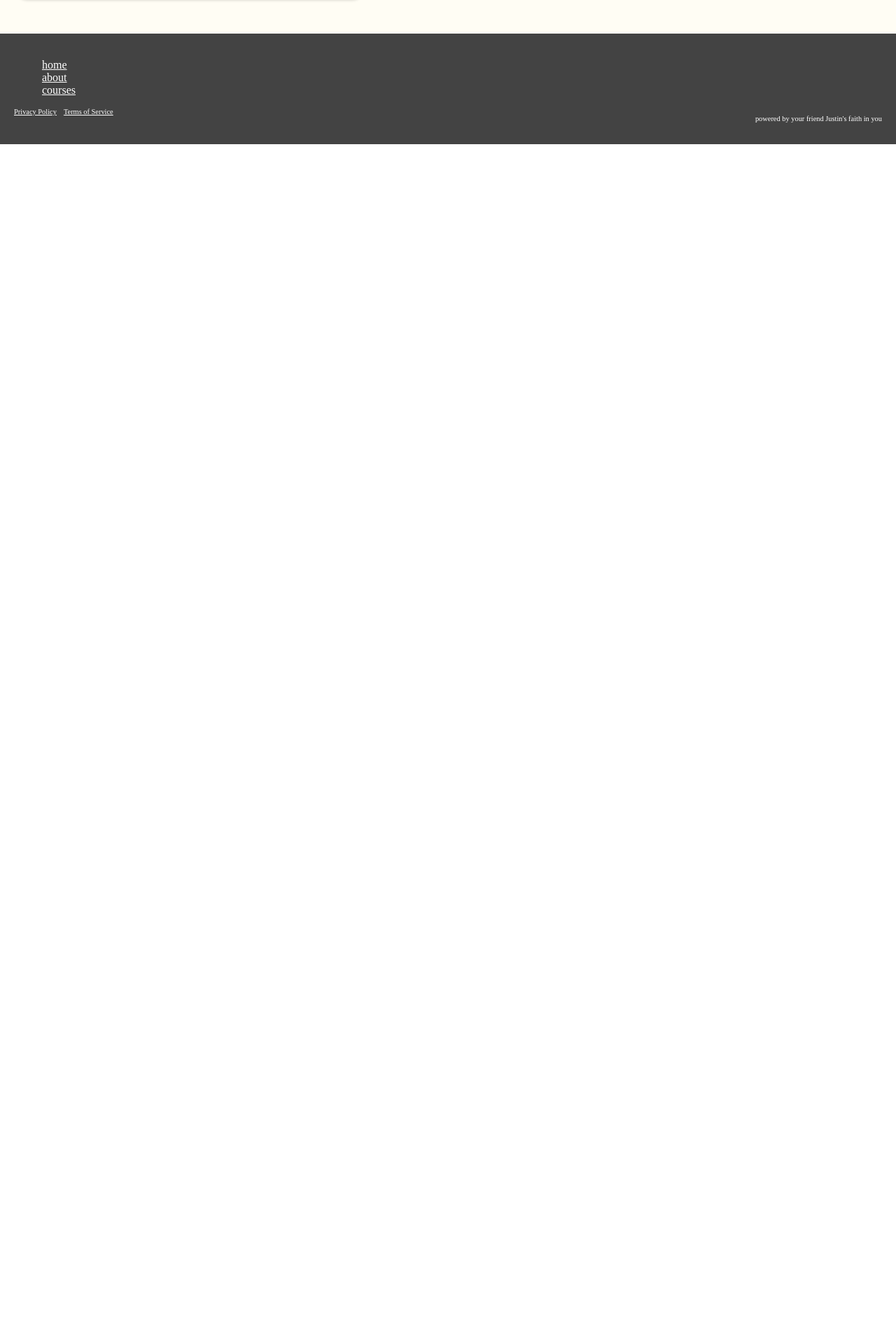
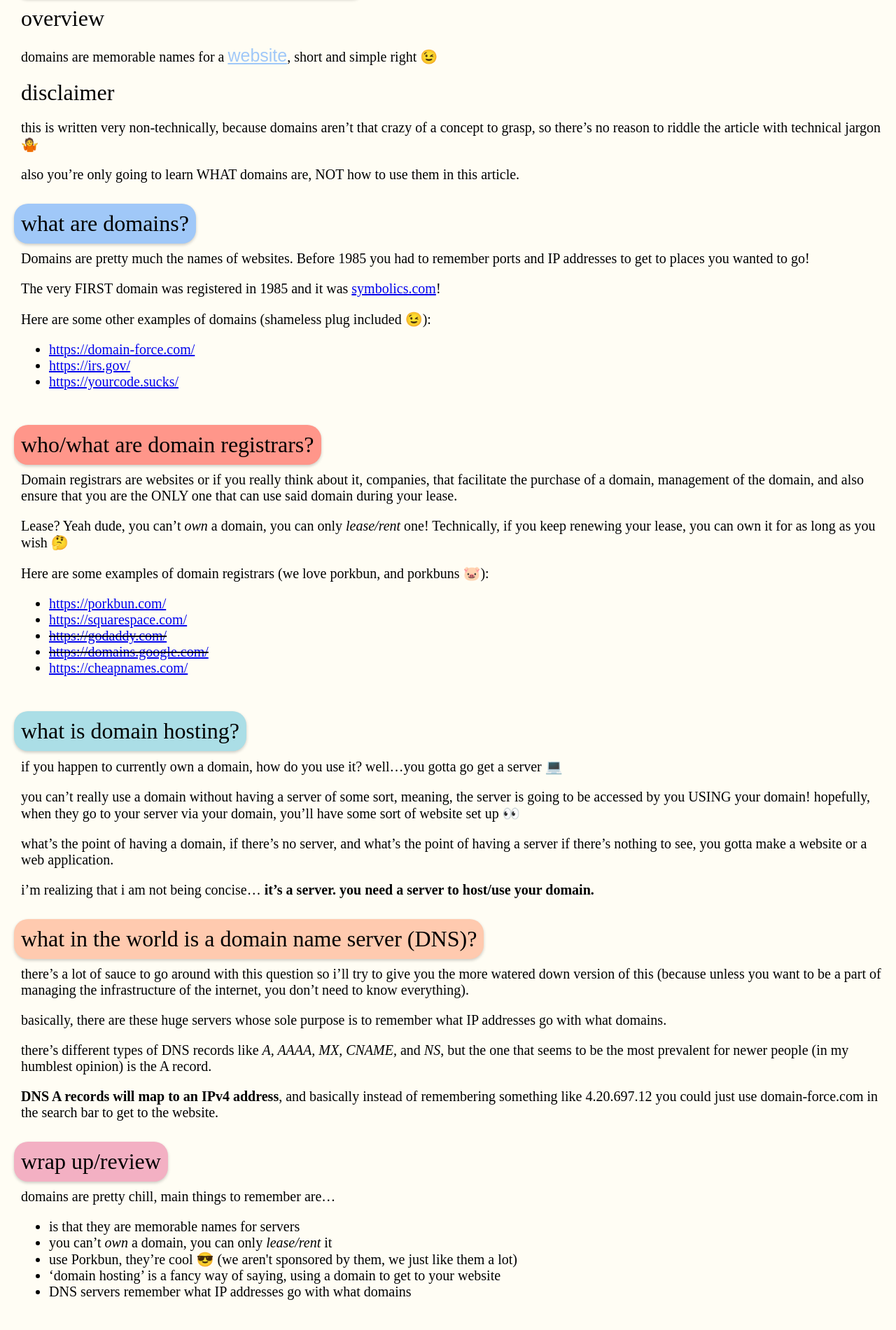
Before and after one commit to Domain-Force/frontline, a React (Create React App) app in the folder domain-force-front/: page /articles/domains in a window 1280 px wide. Shown: the part 140-2040 px from the top of the page at 70% size. Before the commit the page ends 800 px from the top, so only its background shows below. Built offline with nearby package versions, Linux system fonts and the light colour scheme; a web font is replaced by a local one.

Commit message:
[WIP] Finished the Domains Article, STILL need modals

```diff
--- a/domain-force-front/src/pages/articles/ArticleDomain.js
+++ b/domain-force-front/src/pages/articles/ArticleDomain.js
@@ -1,13 +1,195 @@
-import React from 'react';
+import React, {useState} from 'react';
 import ArticleModal from '../../components/ArticleModal';
 
 function ArticleDomain(props) {
 	const { color } = props;
+	const [{currentModal}, setModalOpen] = useState({currentModal: null});
+
+	const openModal = (modalName) => setModalOpen({currentModal: modalName});
+	const closeModal = () => setModalOpen({currentModal: null});
 	return (
 	<div className='cards-container'>
 		<div className="article-heading-background" style={{backgroundColor: color}}>
 			<p className="article-heading" >domains (.co, .com, .org)</p>
 		</div>
+		<br/>
+
+
+		<div className="article-section">overview</div>
+		<p className="article-body">
+			domains are memorable names for a <button className="button-like-text" onClick={() => openModal('website')}>website</button>, short and simple right 😉
+		</p>
+
+
+		<div className="article-section">disclaimer</div>
+		<p className="article-body">
+			this is written very non-technically, because domains aren’t that crazy of a concept to grasp, so there’s no reason to riddle the article with technical jargon 🤷
+     	</p>
+		<p className="article-body">
+			also you’re only going to learn WHAT domains are, NOT how to use them in this article.
+		</p>
+
+
+		<div className="article-section-background" style={{backgroundColor: "#A0C8F8"}}>
+			<p className="article-section">what are domains?</p>
+		</div>
+
+		<p className="article-body">
+			Domains are pretty much the names of websites. Before 1985 you had to remember ports and IP addresses to get to places you wanted to go!
+		</p>
+		<p className="article-body">
+			The very FIRST domain was registered in 1985 and it was <a href="https://symbolics.com/">symbolics.com</a>!
+		</p>
+		<p className="article-body">
+			Here are some other examples of domains (shameless plug included 😉):
+			<ul>
+				<li>
+					<a href="https://domain-force.com/">https://domain-force.com/</a>
+				</li>
+				<li>
+					<a href="https://irs.gov/">https://irs.gov/</a>
+				</li>
+				<li>
+					<a href="https://yourcode.sucks/">https://yourcode.sucks/</a>
+				</li>
+			</ul>
+		</p>
+
+
+		<div className="article-section-background" style={{backgroundColor: "#FF968A"}}>
+			<p className="article-section">who/what are domain registrars?</p>
+		</div>
+		<p className="article-body">
+		Domain registrars are websites or if you really think about it, companies, that facilitate the purchase of a domain, management of the domain, and also ensure that you are the ONLY one that can use said domain during your lease.
+		</p>
+		<p className="article-body">
+		Lease? Yeah dude, you can’t <em>own</em> a domain, you can only <em>lease/rent</em> one! Technically, if you keep renewing your lease, you can own it for as long as you wish 🤔
+		</p>
+		<p className="article-body">
+			Here are some examples of domain registrars (we love porkbun, and porkbuns 🐷):
+			<ul>
+				<li>
+					<a href="https://porkbun.com/">https://porkbun.com/</a>
+				</li>
+				<li>
+					<a href="https://squarespace.com/">https://squarespace.com/</a>
+				</li>
+				<li>
+					<s>
+						<a href="https://www.youtube.com/watch?v=dQw4w9WgXcQ">https://godaddy.com/</a>
+					</s>
+				</li>
+				<li>
+					<s>
+						<a href="https://domains.google.com">https://domains.google.com/</a>
+					</s>
+				</li>
+				<li>
+					<a href="https://cheapnames.com/">https://cheapnames.com/</a>
+				</li>
+			</ul>
+		</p>
+
+
+
+		<div className="article-section-background" style={{backgroundColor: "#ABDEE6"}}>
+			<p className="article-section">what is domain hosting?</p>
+		</div>
+		<p className="article-body">
+			if you happen to currently own a domain, how do you use it? well…you gotta go get a server 💻
+		</p>
+		<p className="article-body">
+		you can’t really use a domain without having a server of some sort, meaning, the server is going to be accessed by you USING your domain! hopefully, when they go to your server via your domain, you’ll have some sort of website set up 👀
+		</p>
+		<p className="article-body">
+		what’s the point of having a domain, if there’s no server, and what’s the point of having a server if there’s nothing to see, you gotta make a website or a web application.
+		</p>
+		<p className="article-body">
+		i’m realizing that i am not being concise… <b>it’s a server. you need a server to host/use your domain.</b>
+		</p>
+
+
+
+		<div className="article-section-background" style={{backgroundColor: "#FFCAAF"}}>
+			<p className="article-section">what in the world is a domain name server (DNS)?</p>
+		</div>
+		<p className="article-body">
+			there’s a lot of sauce to go around with this question so i’ll try to give you the more watered down version of this (because unless you want to be a part of managing the infrastructure of the internet, you don’t need to know everything).
+		</p>
+		<p className="article-body">
+			basically, there are these huge servers whose sole purpose is to remember what IP addresses go with what domains.
+		</p>
+		<p className="article-body">
+			there’s different types of DNS records like <em>A, AAAA, MX, CNAME, </em>and<em> NS</em>, but the one that seems to be the most prevalent for newer people (in my humblest opinion) is the A record.
+		</p>
+		<p className="article-body">
+			<b>DNS A records will map to an IPv4 address</b>, and basically instead of remembering something like 4.20.697.12 you could just use domain-force.com in the search bar to get to the website.
+		</p>
+
+
+
+		<div className="article-section-background" style={{backgroundColor: "#F3B0C3"}}>
+			<p className="article-section">wrap up/review</p>
+		</div>
+		<p className="article-body">
+			domains are pretty chill, main things to remember are…
+
+			<ul>
+				<li>
+					is that they are memorable names for servers
+				</li>
+				<li>
+					you can’t <em>own</em> a domain, you can only <em>lease/rent</em> it
+				</li>
+				<li>
+					use Porkbun, they’re cool 😎 (we aren't sponsored by them, we just like them a lot)
+				</li>
+				<li>
+					‘domain hosting’ is a fancy way of saying, using a domain to get to your website
+				</li>
+				<li>
+					DNS servers remember what IP addresses go with what domains
+				</li>
+			</ul>
+		</p>
+
+
+
+
+
+
+		{ currentModal === 'website' && (
+		<ArticleModal isOpen={true} onClose={closeModal}>
+			<div className="article-heading-background" style={{backgroundColor: "#A0C8F8"}}>
+				<p className="modal-heading">docker container</p>
+			</div>
+			<p>a <strong>docker container</strong>, or simply <strong>container</strong>, is an environment that docker makes to run software.</p>
+
+			<div className="article-heading-background" style={{backgroundColor: "#9CF2C9"}}>
+				<p className="modal-section">analogy</p>
+			</div>
+			<p className="modal-body">
+				imagine you had an XBox, Playstation and a Nintendo switch. how cool it would be if you could use the same video game disc/cartridge across all three systems? that is what docker containers do but instead of game consoles, it is for Linux, Windows, and MacOS.
+			</p>
+		</ArticleModal>
+		)}
+
+
+		{ currentModal === 'servers' && (
+		<ArticleModal isOpen={true} onClose={closeModal}>
+			<div className="article-heading-background" style={{backgroundColor: "#FFAAD3"}}>
+			    <p className="modal-heading">servers</p>
+			</div>
+			<p>a <strong>server</strong> is a computer that provides data to other computers. it may serve data to systems on a local area network (LAN) or a wide area network (WAN) over the internet.</p>
+
+			<div className="article-heading-background" style={{backgroundColor: "#F2AF4A"}}>
+				<p className="modal-section">analogy</p>
+			</div>
+			<p className="modal-body">
+				think of a server as a waiter at a restaurant. the waiter takes your order, brings the food to your table, and then takes your payment. in this analogy, the restaurant is the server, the waiter is the server, and the food is the data.
+			</p>
+		</ArticleModal>
+		)}
 	</div>
 );
 }
```
